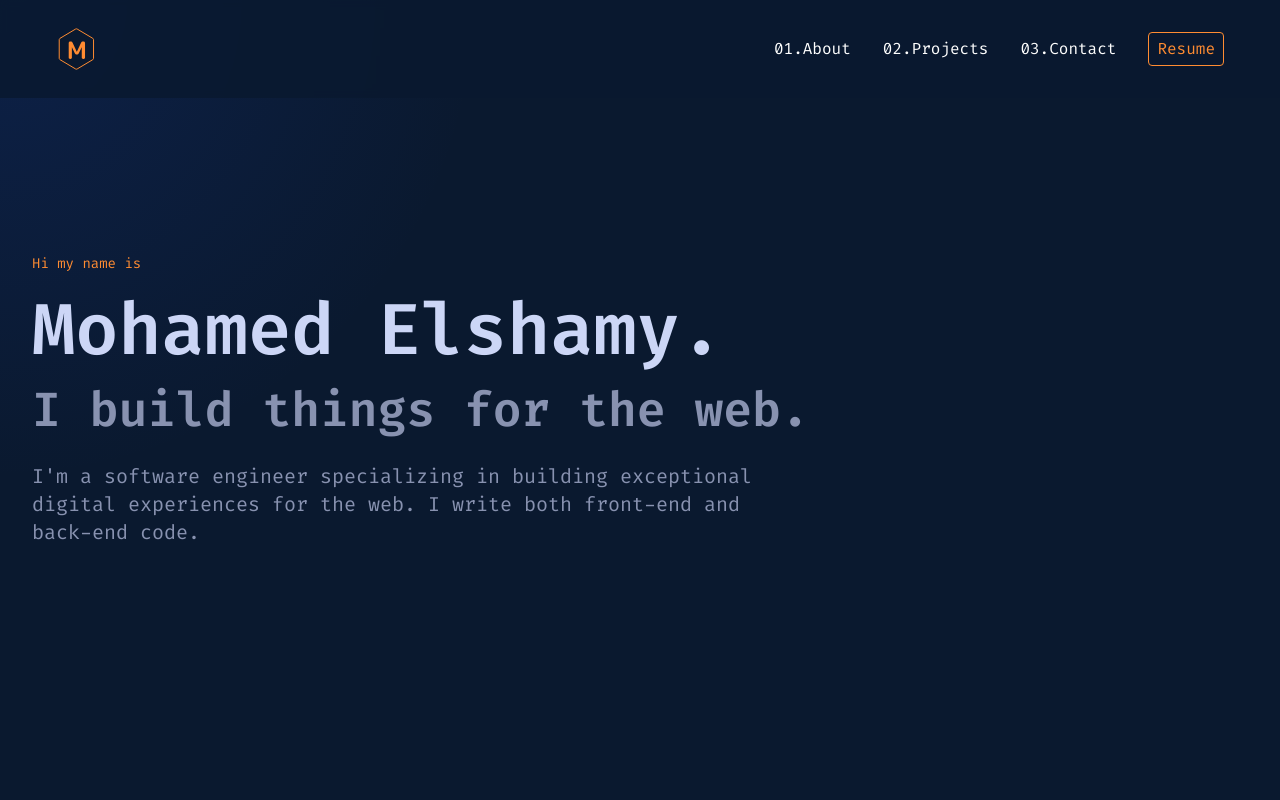
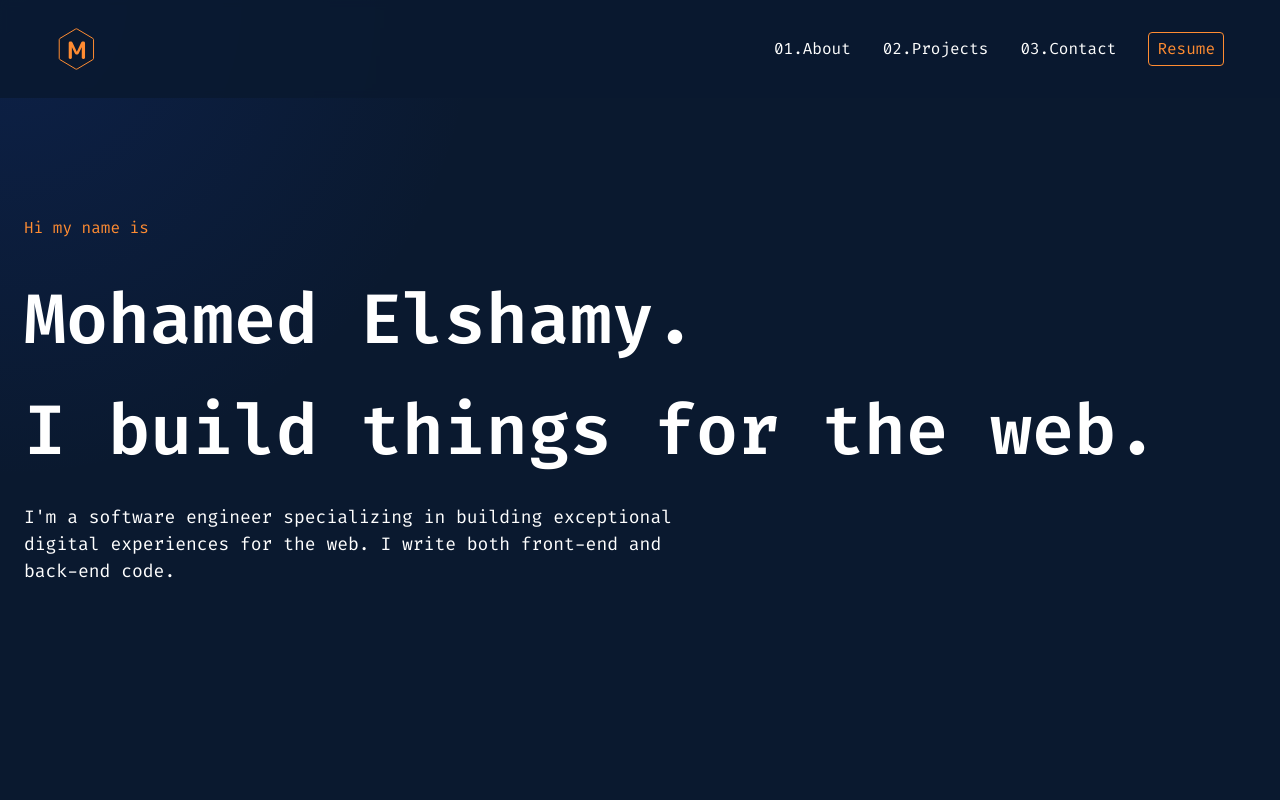
Before and after one commit to mohamed-osama45987/Personal-Portfolio, a React (Vite) app: page / in a window 1280 px wide. Shown: the top 800 px of the page. Built offline with nearby package versions, Linux system fonts and the light colour scheme.

Commit message:
Solved layout issue

```diff
--- a/src/components/About.jsx
+++ b/src/components/About.jsx
@@ -5,7 +5,7 @@ function About() {
   return (
     <section
       id="About"
-      className="container mx-auto flex flex-col lg:flex-row p-5 md:p-8 gap-16 h-screen "
+      className="container mx-auto flex flex-col lg:flex-row p-5 md:p-8 gap-16 h-screen"
     >
       <div className="w-full lg:w-1/2">
         <h4 className="text-3xl text-headerColor mb-14 font-semibold">
@@ -51,7 +51,7 @@ function About() {
         </div>
       </div>
 
-      <div className="Right lg:w-1/2  hidden lg:flex items-start ">
+      <div className="lg:w-1/2 hidden lg:flex items-start content-center lg:mt-20 xl:mt-0">
         <img
           src="/assets/Svg/programming.svg"
           alt="My profile picture"
--- a/src/components/Hero.jsx
+++ b/src/components/Hero.jsx
@@ -1,14 +1,12 @@
 function Hero() {
   return (
-    <section className="h-screen container mx-auto flex flex-col justify-center p-5 md:p-8 ">
-      <h1 className="text-orange text-sm">Hi my name is</h1>
-      <div className="text-headerColor text-3xl md:text-5xl lg:text-7xl mt-3 font-semibold mt-5">
-        Mohamed Elshamy.
-      </div>
-      <div className="text-textColor text-xl md:text-5xl  mt-2 md:mt-5 font-semibold">
+    <section className="text-white flex flex-col justify-center container mx-auto p-6 h-screen">
+      <h1 className="text-orange mb-7">Hi my name is</h1>
+      <div className="text-clamp font-semibold">Mohamed Elshamy.</div>
+      <div className="text-clamp font-semibold mt-1.5 max-w-[1200px]">
         I build things for the web.
       </div>
-      <div className="text-textColor mt-3 md:mt-7  text-xl max-w-screen-md">
+      <div className="max-w-[650px] mt-5 text-[18px]">
         I'm a software engineer specializing in building exceptional digital
         experiences for the web. I write both front-end and back-end code.
       </div>
--- a/src/components/Projects.jsx
+++ b/src/components/Projects.jsx
@@ -5,7 +5,7 @@ import ProjectItem from "./ProjectItem";
 function Projects() {
   return (
     <section
-      className="container mx-auto flex flex-col p-5 md:p-8 gap-x-16"
+      className="container mx-auto flex flex-col p-5 md:p-8 gap-x-16 mt-10"
       id="Projects"
     >
       <h4 className="text-3xl text-headerColor mb-14 font-semibold">
--- a/src/components/SplashScreen.jsx
+++ b/src/components/SplashScreen.jsx
@@ -49,10 +49,7 @@ const SplashScreen = ({ finishLoading }) => {
   });
 
   return (
-    <div
-      className="flex h-screen items-center justify-center"
-      isMounted={isMounted}
-    >
+    <div className="flex h-screen items-center justify-center" isMounted={isMounted}>
       <img id="logo" src="/assets/Svg/My-Logo.svg" width="70px" height="70px" />
     </div>
   );
--- a/tailwind.config.cjs
+++ b/tailwind.config.cjs
@@ -5,6 +5,9 @@ module.exports = {
     extend: {
       fontFamily: {
         sans: ["Fira Code", "monospace", "sans-serif"],
+      },
+      fontSize: {
+        clamp: "clamp(40px, 8vw, 70px)",
       },
       colors: {
         transparent: "transparent",
```
